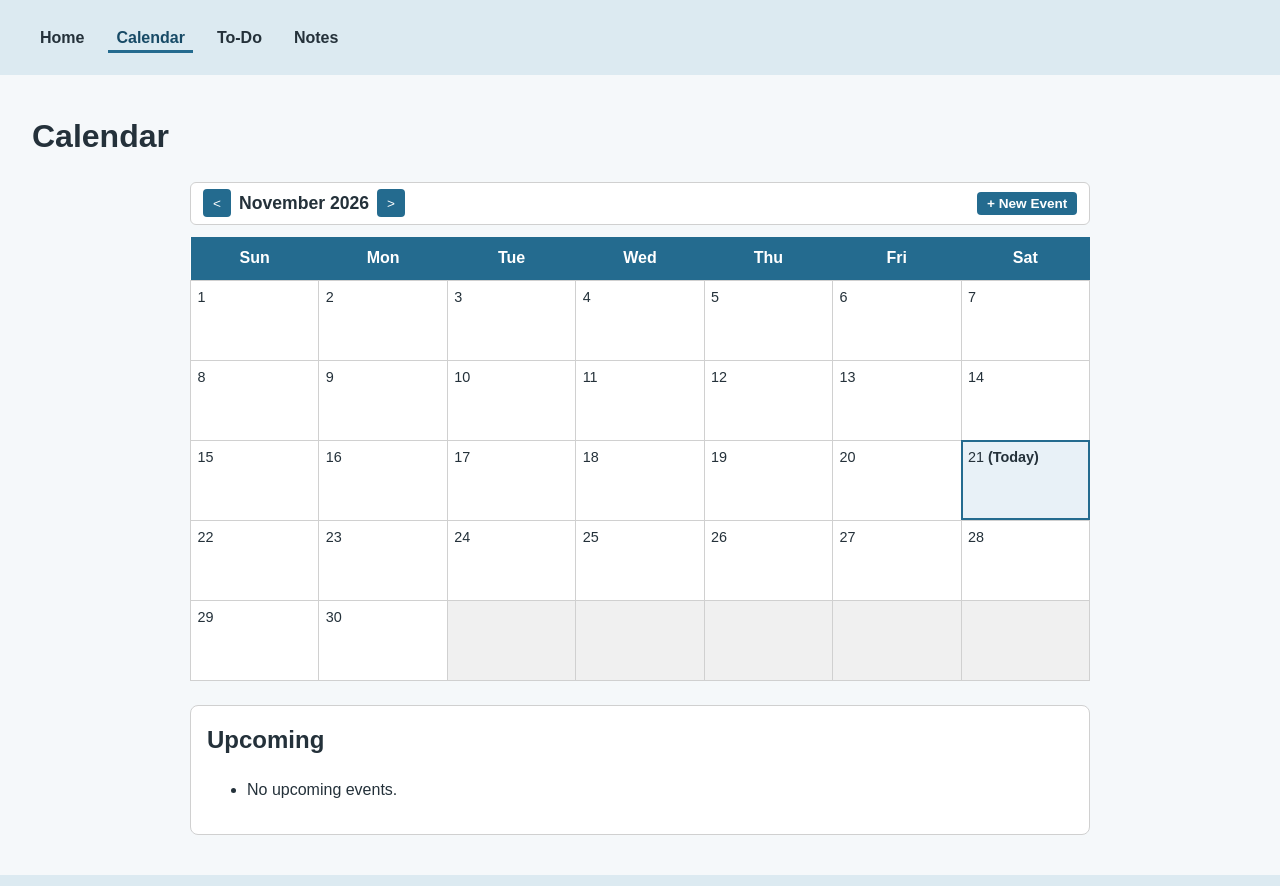
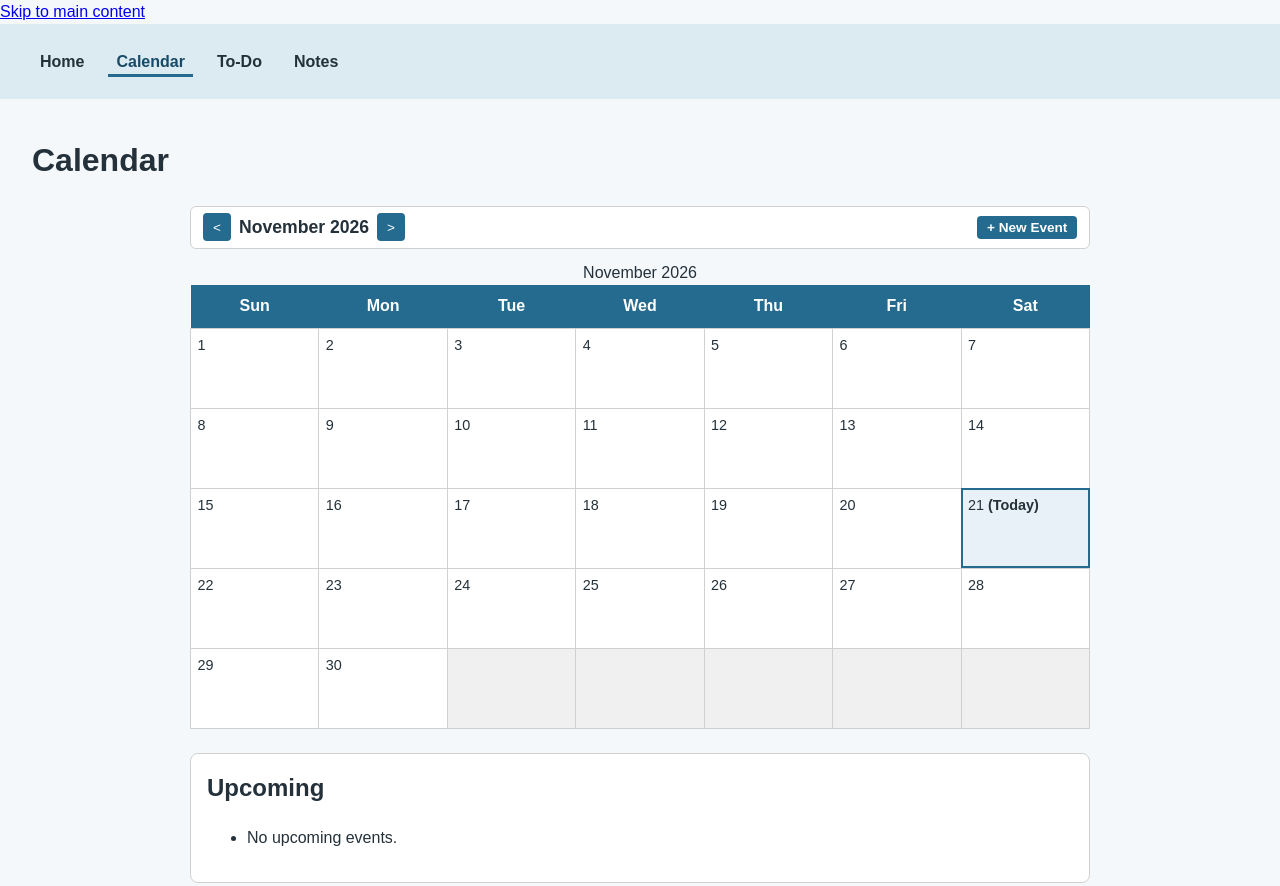
Before and after one commit to briannapinson/studentCalendar, a plain HTML site: page calendar.html in a window 1280 px wide. Shown: the top 886 px of the page. Drawn offline with Linux system fonts and the light colour scheme.

Commit message:
Update style.css

```diff
--- a/style.css
+++ b/style.css
@@ -25,21 +25,6 @@ body {
 main {
   flex: 1;
   padding: 1rem 2rem;
-}
-
-/* ---------- Skip link ---------- */
-.skip-link {
-  position: absolute;
-  left: -999px;
-}
-
-.skip-link:focus {
-  left: 0;
-  top: 0;
-  z-index: 100;
-  padding: 0.5rem 1rem;
-  background: #ffffff;
-  color: var(--text);
 }
 
 /* ---------- Header ---------- */
@@ -400,7 +385,7 @@ button:focus {
 }
 
 #calendar td {
-  height: 80px; /* acts as a minimum height, cells grow with their events */
+  height: 80px;
   padding: 0.4rem;
   font-size: 0.9rem;
   vertical-align: top;
@@ -456,15 +441,6 @@ button:focus {
 
 #upcoming h2 {
   margin-top: 0;
-}
-
-/* Hides text visually but keeps it for screen readers */
-.visually-hidden {
-  position: absolute;
-  width: 1px;
-  height: 1px;
-  overflow: hidden;
-  clip: rect(0 0 0 0);
 }
 
 /* ---------- Footer ---------- */
@@ -706,7 +682,7 @@ footer a {
   background: #7d0f0f;
 }
 
-/* ---------- To-Do layout (matches wireframe) ---------- */
+/* ---------- To-Do layout ---------- */
 #todo-tools {
   justify-content: space-between;
 }
@@ -718,7 +694,6 @@ footer a {
   gap: 0.5rem;
 }
 
-/* The add form sits at the bottom of the list card */
 #todo-section #todo-form {
   flex-direction: row;
   flex-wrap: wrap;
```
